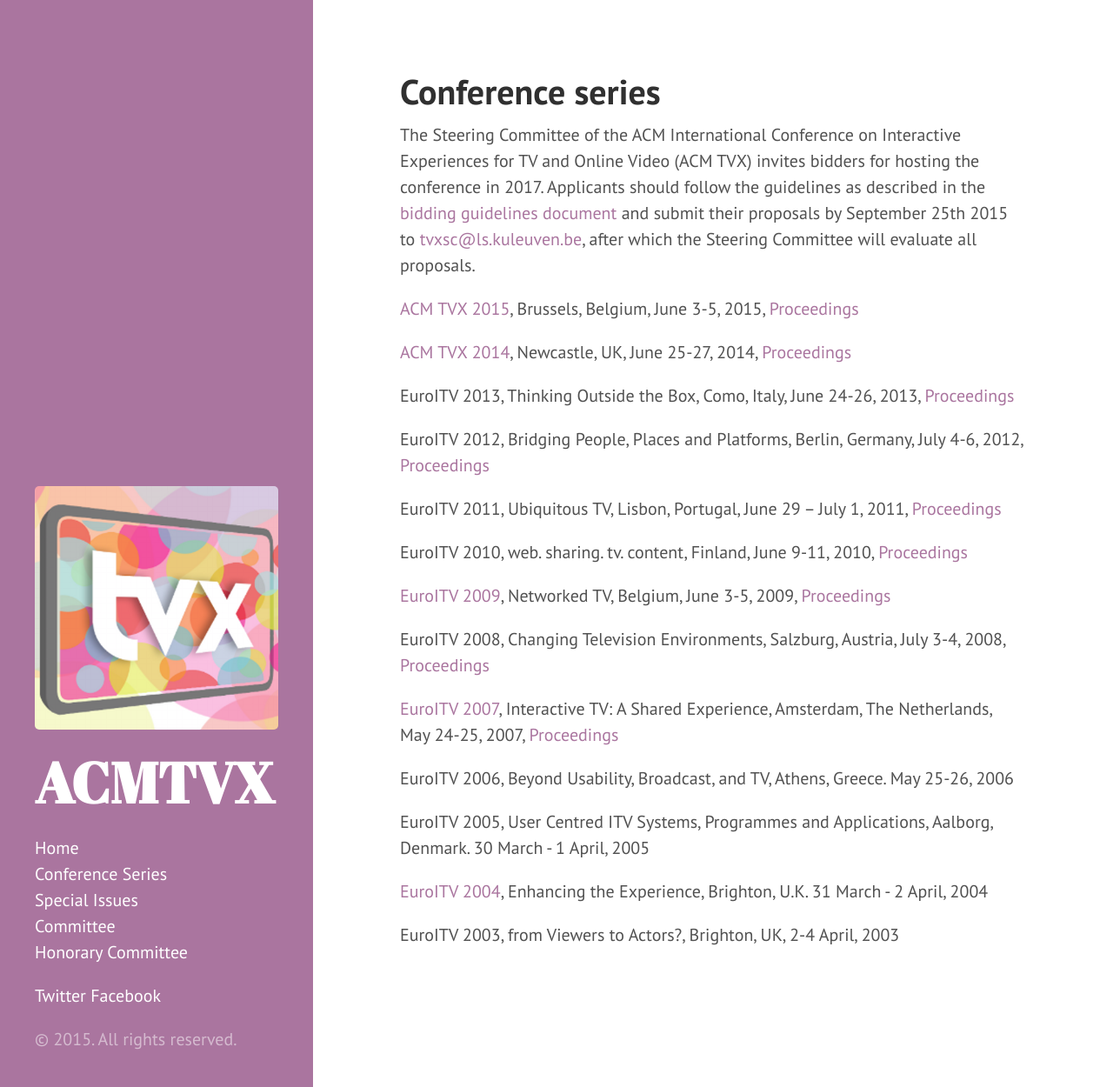
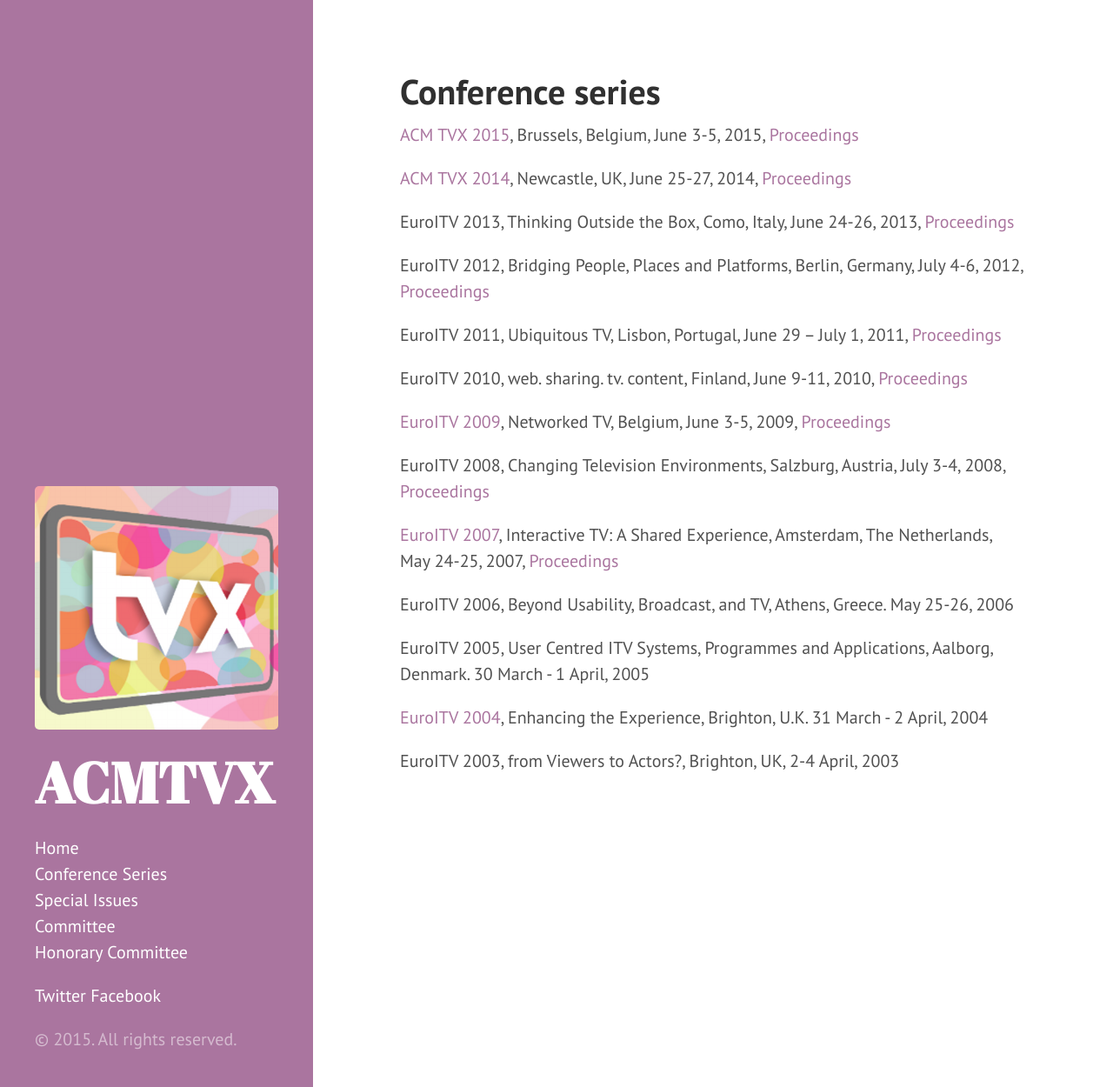
Before and after one commit to acmtvx/www, a Jekyll site: the page built from conference_series.md, in a window 1280 px wide and 1250 px high. Shown: the whole window at 87% size. Built offline with Jekyll 4.4.1, drawn with Linux system fonts in a browser that asks for light colours; Markdown is read by kramdown in place of the engine named in the settings.

Commit message:
Update conference_series.md

```diff
--- a/conference_series.md
+++ b/conference_series.md
@@ -2,7 +2,6 @@
 layout: page
 title: Conference series
 ---
-The Steering Committee of the ACM International Conference on Interactive Experiences for TV and Online Video (ACM TVX) invites bidders for hosting the conference in 2017. Applicants should follow the guidelines as described in the [bidding guidelines document](https://www.dropbox.com/s/zrkhe2eufmm2kst/ACMTVX_biddingProcessGuidelines_2015.pdf?dl=0) and submit their proposals by September 25th 2015 to <mailto:tvxsc@ls.kuleuven.be>, after which the Steering Committee will evaluate all proposals.
 
 [ACM TVX 2015](http://tvx2015.com/), Brussels, Belgium, June 3-5, 2015, [Proceedings](http://dl.acm.org/citation.cfm?id=2745197)
 
```
